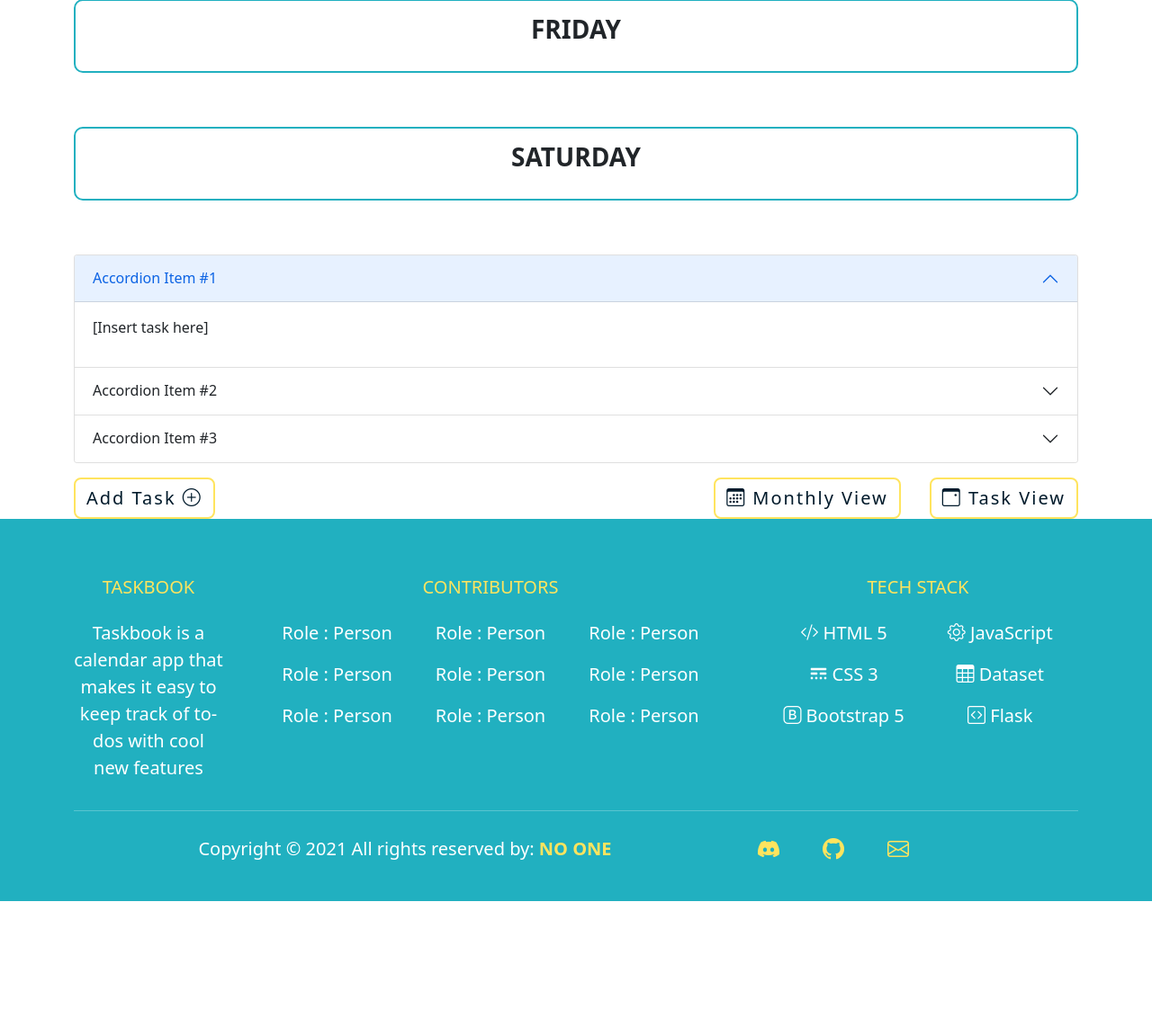
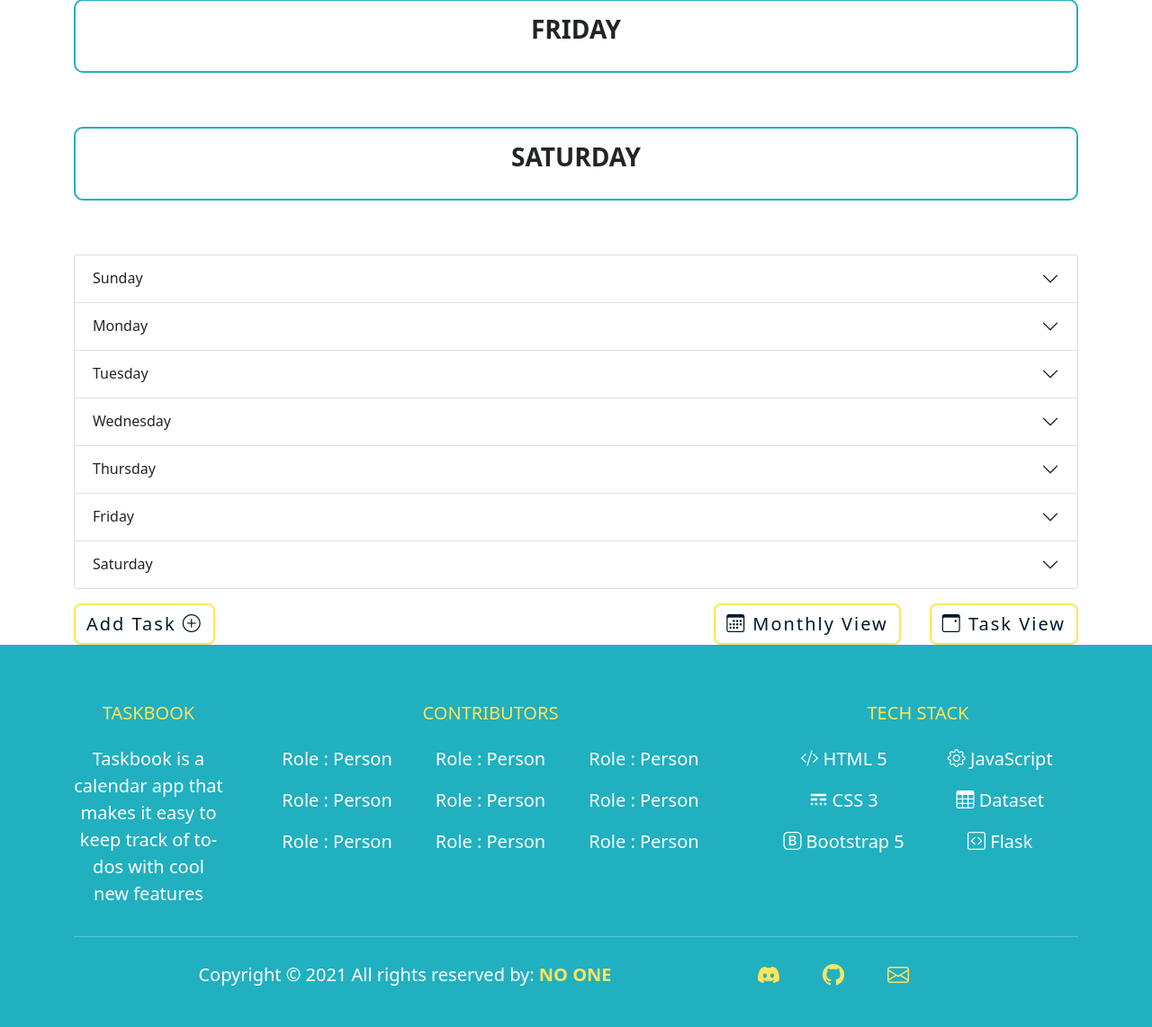
Before and after one commit to ShrutiGupta354/taskbook-SWE, a Flask app: page /weekly in a window 1280 px wide. Shown: the part 860-2002 px from the top of the page at 90% size. Before the commit the page ends 1862 px from the top, so only its background shows below. Run offline with Flask 2, Linux system fonts and the light colour scheme; the visitor is signed in with stand-in values (Sample User, id 1); some libraries are stand-ins or nearby versions.

Commit message:
Update weekly.html

```diff
--- a/templates/weekly.html
+++ b/templates/weekly.html
@@ -58,7 +58,6 @@
     <p class="days">{{day}}</p>
     <div class="dropdown-content">
       <p>[Insert task here]</p>
-      <!--Placeholder task - remove when backend is done-->
     </div>
   </div>
   {% endfor %}
@@ -66,14 +65,14 @@
 </div>
 
 <div class="container">
-  <div class="accordion" id="accordionExample">
+  <div class="accordion" id="accordionWeek">
     <div class="accordion-item">
       <h2 class="accordion-header" id="headingOne">
-        <button class="accordion-button" type="button" data-bs-toggle="collapse" data-bs-target="#collapseOne" aria-expanded="true" aria-controls="collapseOne">
-          Accordion Item #1
+        <button class="accordion-button collapsed" type="button" data-bs-toggle="collapse" data-bs-target="#collapseOne" aria-expanded="false" aria-controls="collapseOne">
+          Sunday
         </button>
       </h2>
-      <div id="collapseOne" class="accordion-collapse collapse show" aria-labelledby="headingOne" data-bs-parent="#accordionExample">
+      <div id="collapseOne" class="accordion-collapse collapse" aria-labelledby="headingOne" data-bs-parent="#accordionWeek">
         <div class="accordion-body">
           <p>[Insert task here]</p>
         </div>
@@ -82,10 +81,10 @@
     <div class="accordion-item">
       <h2 class="accordion-header" id="headingTwo">
         <button class="accordion-button collapsed" type="button" data-bs-toggle="collapse" data-bs-target="#collapseTwo" aria-expanded="false" aria-controls="collapseTwo">
-          Accordion Item #2
+          Monday
         </button>
       </h2>
-      <div id="collapseTwo" class="accordion-collapse collapse" aria-labelledby="headingTwo" data-bs-parent="#accordionExample">
+      <div id="collapseTwo" class="accordion-collapse collapse" aria-labelledby="headingTwo" data-bs-parent="#accordionWeek">
         <div class="accordion-body">
           <p>[Insert task here]</p>
         </div>
@@ -94,10 +93,58 @@
     <div class="accordion-item">
       <h2 class="accordion-header" id="headingThree">
         <button class="accordion-button collapsed" type="button" data-bs-toggle="collapse" data-bs-target="#collapseThree" aria-expanded="false" aria-controls="collapseThree">
-          Accordion Item #3
+          Tuesday
         </button>
       </h2>
-      <div id="collapseThree" class="accordion-collapse collapse" aria-labelledby="headingThree" data-bs-parent="#accordionExample">
+      <div id="collapseThree" class="accordion-collapse collapse" aria-labelledby="headingThree" data-bs-parent="#accordionWeek">
+        <div class="accordion-body">
+          <p>[Insert task here]</p>
+        </div>
+      </div>
+    </div>
+    <div class="accordion-item">
+      <h2 class="accordion-header" id="headingFour">
+        <button class="accordion-button collapsed" type="button" data-bs-toggle="collapse" data-bs-target="#collapseFour" aria-expanded="false" aria-controls="collapseFour">
+          Wednesday
+        </button>
+      </h2>
+      <div id="collapseFour" class="accordion-collapse collapse" aria-labelledby="headingFour" data-bs-parent="#accordionWeek">
+        <div class="accordion-body">
+          <p>[Insert task here]</p>
+        </div>
+      </div>
+    </div>
+    <div class="accordion-item">
+      <h2 class="accordion-header" id="headingFive">
+        <button class="accordion-button collapsed" type="button" data-bs-toggle="collapse" data-bs-target="#collapseFive" aria-expanded="false" aria-controls="collapseFive">
+          Thursday
+        </button>
+      </h2>
+      <div id="collapseFive" class="accordion-collapse collapse" aria-labelledby="headingFive" data-bs-parent="#accordionWeek">
+        <div class="accordion-body">
+          <p>[Insert task here]</p>
+        </div>
+      </div>
+    </div>
+    <div class="accordion-item">
+      <h2 class="accordion-header" id="headingSix">
+        <button class="accordion-button collapsed" type="button" data-bs-toggle="collapse" data-bs-target="#collapseSix" aria-expanded="false" aria-controls="collapseSix">
+          Friday
+        </button>
+      </h2>
+      <div id="collapseSix" class="accordion-collapse collapse" aria-labelledby="headingSix" data-bs-parent="#accordionWeek">
+        <div class="accordion-body">
+          <p>[Insert task here]</p>
+        </div>
+      </div>
+    </div>
+    <div class="accordion-item">
+      <h2 class="accordion-header" id="headingSeven">
+        <button class="accordion-button collapsed" type="button" data-bs-toggle="collapse" data-bs-target="#collapseSeven" aria-expanded="false" aria-controls="collapseSeven">
+          Saturday
+        </button>
+      </h2>
+      <div id="collapseSeven" class="accordion-collapse collapse" aria-labelledby="headingSeven" data-bs-parent="#accordionWeek">
         <div class="accordion-body">
           <p>[Insert task here]</p>
         </div>
```
